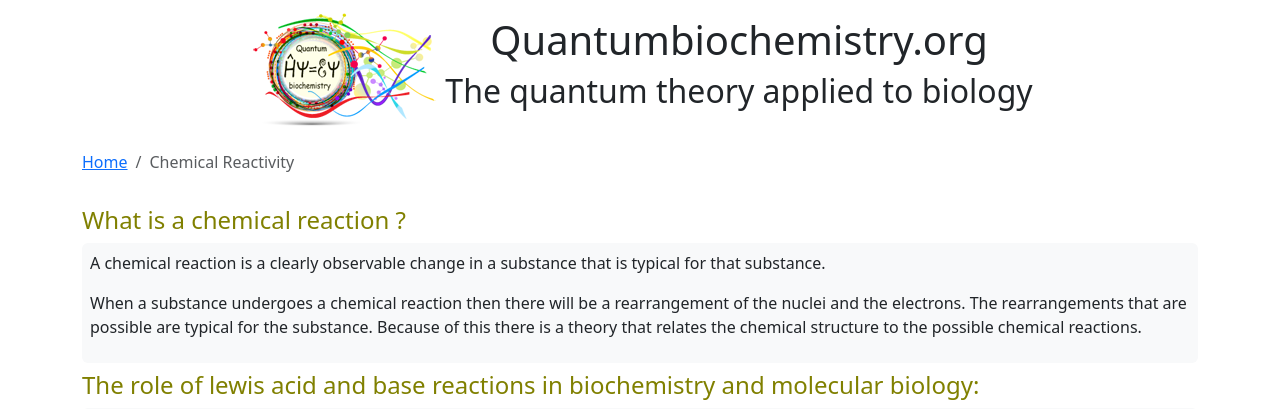
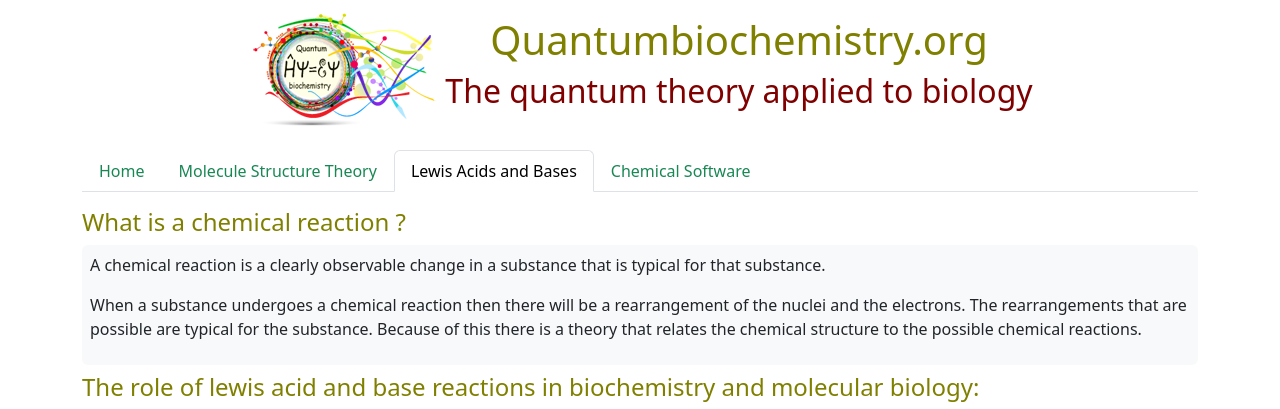
Before and after one commit to demeesterp/QbcWebsite, a PHP site: page /chemicalreactivity.php in a window 1280 px wide. Shown: the top 409 px of the page. Run offline with PHP 8.4, Linux system fonts and the light colour scheme.

Commit message:
Fix layout issues

```diff
--- a/chemicalreactivity.php
+++ b/chemicalreactivity.php
@@ -10,7 +10,7 @@ include './helpers/footer.php';
     <?php makehead(); ?>
     <script src="https://cdnjs.cloudflare.com/ajax/libs/3Dmol/2.0.1/3Dmol-min.js"></script>
     <script src="https://3Dmol.org/build/3Dmol.ui-min.js"></script>
-    <title>Chemical Reactivity</title>
+    <title>Lewis Acids and Bases</title>
 </head>
 <body>
     <div class="container">
@@ -21,12 +21,20 @@ include './helpers/footer.php';
     </header>
     <section class="row mb-3">
       <div class="col">
-        <nav aria-label="breadcrumb">
-          <ol class="breadcrumb">
-            <li class="breadcrumb-item"><a href="./index.php">Home</a></li>
-            <li class="breadcrumb-item active" aria-current="page">Chemical Reactivity</li>
-          </ol>
-        </nav>
+      <ul class="nav nav-tabs">
+          <li class="nav-item">
+            <a class="nav-link link-success" aria-current="page" href="./index.php">Home</a>
+          </li>
+          <li class="nav-item">
+            <a class="nav-link link-success" href="./moleculestructuretheory.php?pagenbr=1">Molecule Structure Theory</a>
+          </li>
+          <li class="nav-item">
+            <a class="nav-link active" href="./chemicalreactivity.php">Lewis Acids and Bases</a>
+          </li>
+          <li class="nav-item">
+            <a class="nav-link link-success" href="./chemicalsoftware.php">Chemical Software</a>
+          </li>
+        </ul>
       </div>
     </section>
     <section class="row mb-3">
--- a/helpers/header.php
+++ b/helpers/header.php
@@ -5,8 +5,8 @@ function makeheader() {
     <div class="d-flex flex-row justify-content-center align-items-center">
                 <img src=".\images\1-Logo-Quantum-Biochemistry.png" alt="Logo">
                 <div>
-                    <h1 class="std">Quantumbiochemistry.org</h1>
-                    <h2 class="std">The quantum theory applied to biology</h2>
+                    <h1 class="olive">Quantumbiochemistry.org</h1>
+                    <h2 class="red">The quantum theory applied to biology</h2>
                 </div>
             </div>
     DELIMITER;
```
Also changed, not shown: chemicalsoftware.php (+19 -8 lines), index.php (+28 -11 lines), moleculestructuretheory.php (+17 -8 lines), 2 other files.
